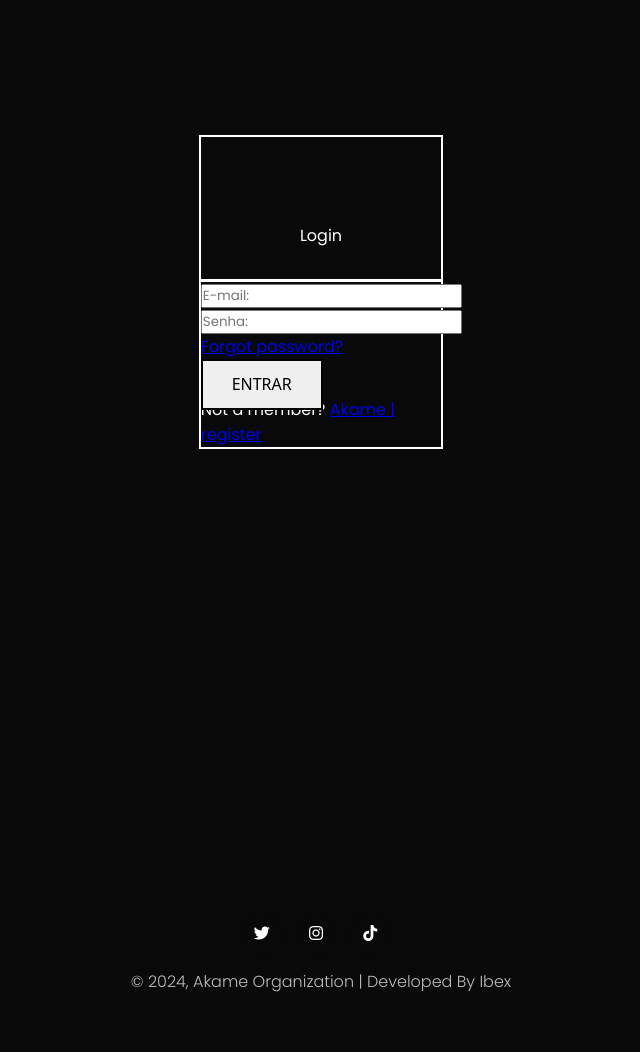
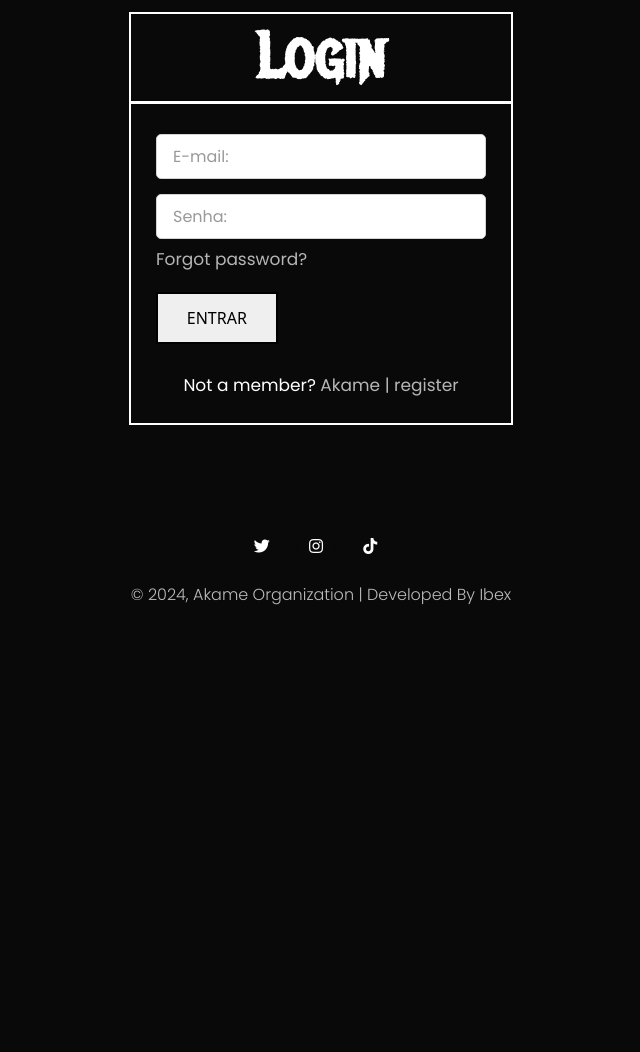
Before and after one commit to SystemRhino/Akame, a PHP site: page /login.php in a window 1280 px wide. Shown: the part 160-1212 px from the top of the page, without its empty margins (319-959 px from the left). After the commit the page ends 765 px from the top, so only its background shows below. Run offline with PHP 8.4, Linux system fonts and the light colour scheme.

Commit message:
Update login.php

```diff
--- a/login.php
+++ b/login.php
@@ -5,73 +5,52 @@ if (isset($_SESSION['id']) and $_SESSION['nivel'] == 1) {
   	header('location: gestao_loja.php');
   } else if (isset($_SESSION['id']) and $_SESSION['nivel'] != 1){
     header('location: catalogo.php');
-  }
+  }else{
 ?>
 <!DOCTYPE html>
-<html lang="pt">
+<html lang="pt-br">
 <head>
     <meta charset="UTF-8">
     <meta name="viewport" content="width=device-width, initial-scale=1.0">
-    <link rel="stylesheet" href="css/index.css">
-    <link rel="stylesheet" href="css/footer.css">
     <link rel="stylesheet" href="css/navbar.css">
     <link rel="stylesheet" href="css/login-cadastro.css">
+    <link rel="stylesheet" href="css/footer.css">
+  	<script src="js/jquery-3.6.0.min.js"></script>
 
     <title>Login</title>
-
 </head>
 <body>
-
     <?php include('php/navbar.php')?>
-
-
-<div class="main">
-    <aside class="left">
-
-    </aside>
-
     <main>
-
-
-
         <div class="containerF">
-  		<!-- Tag "span" usada para retorno do ajax -->
-	<span></span><br><br>
             <div class="wrapperF">
-        <div class="title">Login</div>
-        <div class="formF" action="#">
+                <div class="title">
+                    <h1>Login</h1>
+                </div>
+                <div class="form">
                     <div class="row">
-
                         <input type="email" id="login" placeholder="E-mail:">
                     </div>
-
                     <div class="row">
                         <input type="password" placeholder="Senha:" id="password">
                     </div>
-          <div class="pass"><a href="#">Forgot password?</a></div>
+                    <div class="pass">
+                        <a href="#">Forgot password?</a>
+                    </div>
+                    <span></span> <!-- retorno ajax-->
                     <div class="row button">
                         <button id="entrar" class="btn-join">Entrar</button>
                     </div>
-          <div class="signup-link">Not a member? <a href="cadastro.php">Akame | register</a></div>
+                    <div class="signup-link">
+                        <p>Not a member? <a href="cadastro.php">Akame | register</a></p>
                     </div>
                 </div>
             </div>
-
-
-
-
-
-
+        </div>
     </main>
-<aside class="right"></aside>
-    </div>
-
-
     <?php include('php/footer.php')?>
 
-
   	<!-- JS -->
-	<script src="js/jquery-3.6.0.min.js"></script>
   	<script type="text/javascript">
   		$(document).ready(function(){
   			$("#entrar").click(function(){
@@ -85,7 +64,6 @@ if (isset($_SESSION['id']) and $_SESSION['nivel'] == 1) {
 
           		}).fail(function(jqXHR, textStatus ) {
                     console.log("Request failed: " + textStatus);
-
           		}).always(function() {
                     console.log("completou");
           		});
@@ -94,3 +72,4 @@ if (isset($_SESSION['id']) and $_SESSION['nivel'] == 1) {
   	</script>
 </body>
 </html>
+<?php } ?>
```
Lines whose indentation alone changed are shown as unchanged.
